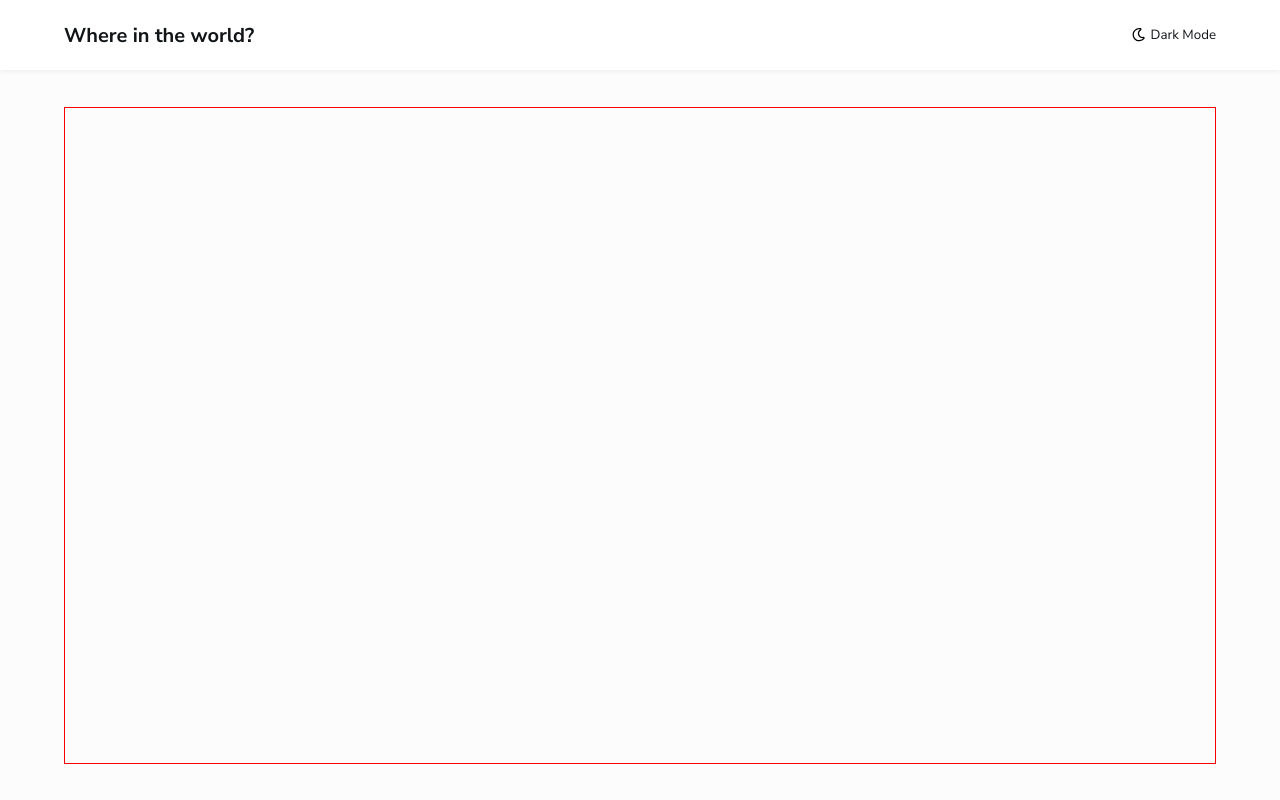
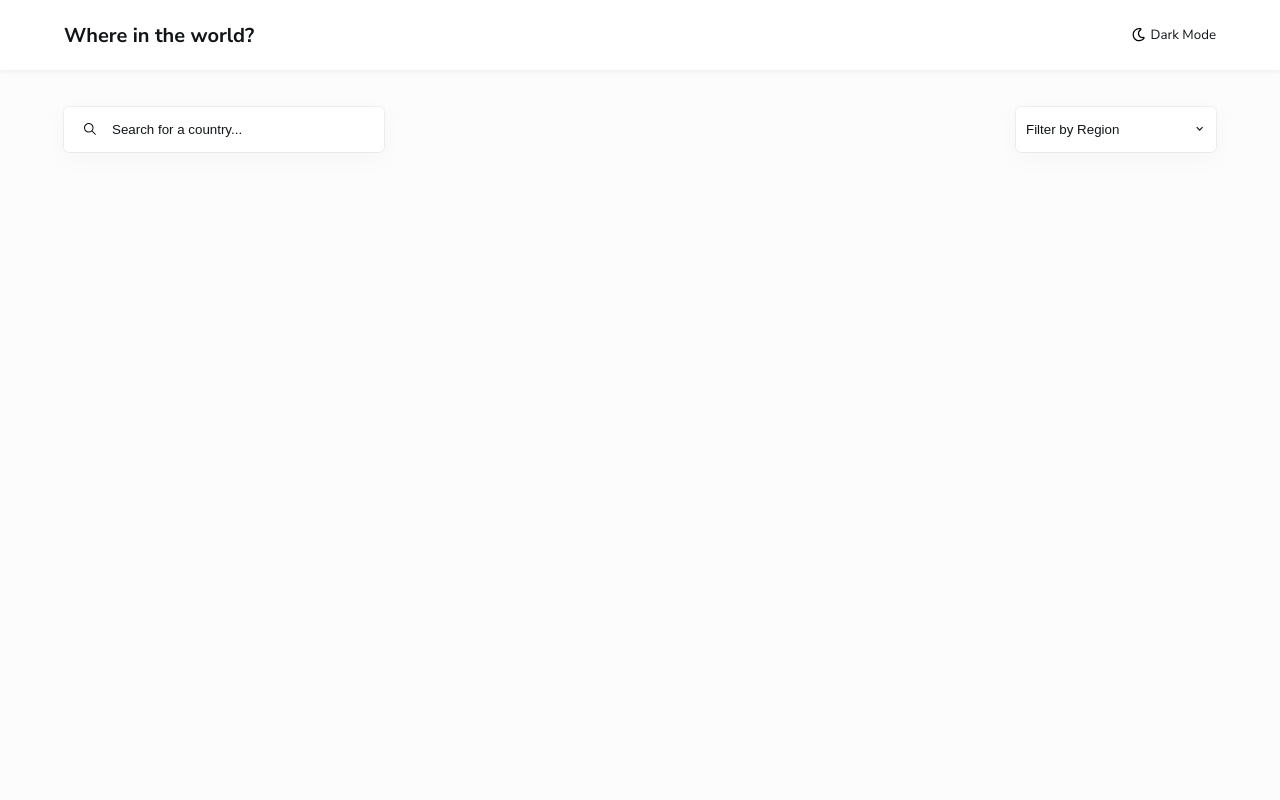
Before and after one commit to TornikeTt/REST-Countries-API-with-color-theme-switcher, a React (Vite) app: page / in a window 1280 px wide. Built offline with nearby package versions, Linux system fonts and the light colour scheme.

Commit message:
Add BodyHeader component with search and dropdown functionality.

```diff
--- a/src/App.jsx
+++ b/src/App.jsx
@@ -30,7 +30,7 @@ function App() {
                 setIsDarkMode={setIsDarkMode}
                 themeStyles={themeStyles}
             />
-            <Body />
+            <Body themeStyles={themeStyles} />
         </div>
     );
 }
--- a/src/Components/Body/Body.jsx
+++ b/src/Components/Body/Body.jsx
@@ -1,10 +1,13 @@
+import BodyHeader from "./BodyHeader";
+
 import "./Body.scss";
-import { IoIosSearch } from "react-icons/io";
 
-function Body() {
+function Body({ themeStyles }) {
     return (
         <div className="Body">
-            <div className="Body_container"></div>
+            <div className="Body_container">
+                <BodyHeader themeStyles={themeStyles} />
+            </div>
         </div>
     );
 }
--- a/src/Components/Body/Body.scss
+++ b/src/Components/Body/Body.scss
@@ -10,6 +10,117 @@
 .Body_container {
     width: 90%;
     height: 90%;
+}
 
-    @include border;
+// BodyHeader Compoenents style =========== START
+.Body_header {
+    width: 100%;
+    height: 45px;
+
+    @include flex(row, space-between, flex-start);
 }
+
+.input-wrapper {
+    position: relative;
+    width: 320px;
+    height: 100%;
+
+    box-shadow: rgba(0, 0, 0, 0.03) 0px 6px 24px 0px,
+        rgba(0, 0, 0, 0.05) 0px 0px 0px 1px;
+    border-radius: 5px;
+
+    .search_icon {
+        position: absolute;
+        top: 50%;
+        left: 8%;
+        transform: translate(-50%, -50%);
+    }
+
+    input {
+        width: 100%;
+        height: 100%;
+
+        border: none;
+        outline: none;
+
+        background-color: transparent;
+        padding-left: 15%;
+
+        &::placeholder {
+            color: var(--placeholder-color);
+        }
+    }
+}
+
+.dropdown_container {
+    position: relative;
+    width: 200px;
+    height: 100%;
+
+    border: none;
+    outline: none;
+
+    box-shadow: rgba(0, 0, 0, 0.03) 0px 6px 24px 0px,
+        rgba(0, 0, 0, 0.05) 0px 0px 0px 1px;
+    border-radius: 5px;
+
+    .selected {
+        width: 100%;
+        height: 100%;
+
+        border: none;
+        outline: none;
+        background-color: transparent;
+        padding-inline: 10px;
+
+        cursor: pointer;
+
+        @include flex(row, space-between, center);
+    }
+
+    .options {
+        position: absolute;
+        width: 100%;
+        height: 180px;
+        top: calc(100% + 10px);
+
+        box-shadow: rgba(0, 0, 0, 0.03) 0px 6px 24px 0px,
+            rgba(0, 0, 0, 0.05) 0px 0px 0px 1px;
+        border-radius: 5px;
+
+        ul {
+            width: inherit;
+            height: inherit;
+
+            list-style-type: none;
+            @include flex(column, space-evenly, flex-start);
+
+            li {
+                width: 100%;
+                flex: 1;
+
+                cursor: pointer;
+
+                @include flex(row, flex-start, center);
+
+                button {
+                    margin-inline: 10px;
+
+                    border: none;
+                    outline: none;
+                    background-color: transparent;
+                    color: inherit;
+
+                    cursor: pointer;
+                }
+
+                &:hover {
+                    background-color: rgb(190, 190, 190, 0.1);
+                    opacity: 0.9;
+                }
+            }
+        }
+    }
+}
+
+// BodyHeader Compoenents style =========== END
--- /dev/null
+++ b/src/Components/Body/BodyHeader.jsx
@@ -0,0 +1,63 @@
+import { useState } from "react";
+import { IoIosSearch } from "react-icons/io";
+import { MdOutlineKeyboardArrowDown } from "react-icons/md";
+
+function BodyHeader({ themeStyles }) {
+    const [isDropdownMenuOpen, setIsDropdownMenuOpen] = useState(false);
+    const [dropdownOption, setDropdownOption] = useState("Filter by Region");
+
+    const options = ["Africa", "America", "Asia", "Europe", "Oceania"];
+
+    const handelSelected = (option) => {
+        setDropdownOption(option);
+        setIsDropdownMenuOpen(!isDropdownMenuOpen);
+    };
+
+    return (
+        <div className="Body_header">
+            <div className="input-wrapper" style={themeStyles.elementColor}>
+                <IoIosSearch
+                    className="search_icon"
+                    style={themeStyles.textColor}
+                />
+                <input
+                    type="text"
+                    placeholder="Search for a country..."
+                    style={{
+                        "--placeholder-color": themeStyles.textColor?.color,
+                        ...themeStyles.textColor,
+                    }}
+                />
+            </div>
+            <div
+                className="dropdown_container"
+                style={themeStyles.elementColor}
+            >
+                <button
+                    className="selected"
+                    onClick={() => setIsDropdownMenuOpen(!isDropdownMenuOpen)}
+                >
+                    <span style={themeStyles.textColor}>{dropdownOption}</span>
+                    <MdOutlineKeyboardArrowDown style={themeStyles.textColor} />
+                </button>
+
+                {isDropdownMenuOpen && (
+                    <div className="options" style={themeStyles.elementColor}>
+                        <ul style={themeStyles.textColor}>
+                            {options.map((option, index) => (
+                                <li
+                                    key={index}
+                                    onClick={() => handelSelected(option)}
+                                >
+                                    <button>{option}</button>
+                                </li>
+                            ))}
+                        </ul>
+                    </div>
+                )}
+            </div>
+        </div>
+    );
+}
+
+export default BodyHeader;
```
